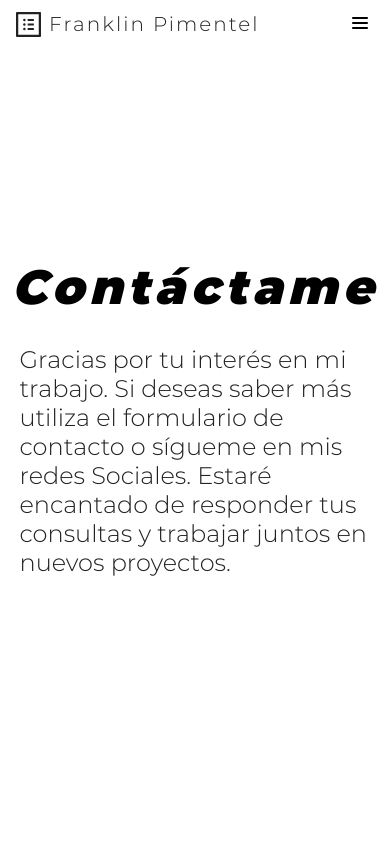
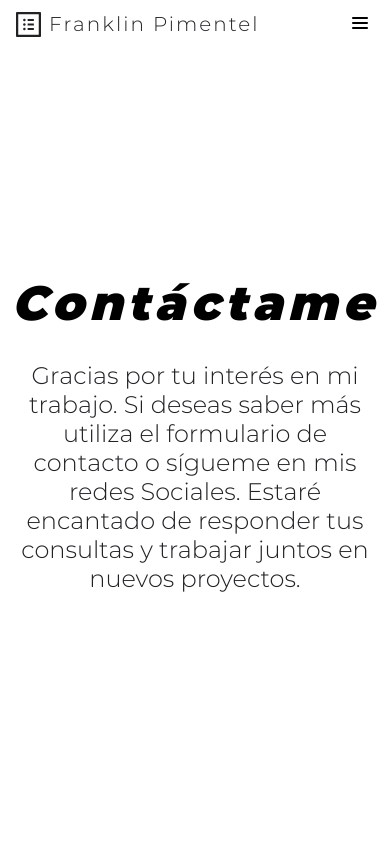
Before and after one commit to Franklingp/portafolioReact, a React app: page /contact in a window 390 px wide. Shown: the top 844 px of the page. Built offline with nearby package versions, Linux system fonts and the light colour scheme; no server answers; the database is empty.

Commit message:
Fixed contact page in mobile view

```diff
--- a/src/assets/styles/Contact.css
+++ b/src/assets/styles/Contact.css
@@ -166,11 +166,16 @@
 	}
 	.contact-seccion-izq {
 		box-sizing: border-box;
+		text-align: center;
 		padding-top: 32px;
-		padding-bottom: 32px;
 		width: 100vw;
 		min-height: 100vh;
 		justify-content: space-around;
+	}
+
+	.contact-seccion-izq p{
+		left: 0px;
+		right: 0px;
 	}
 
 	.big-text {
```
